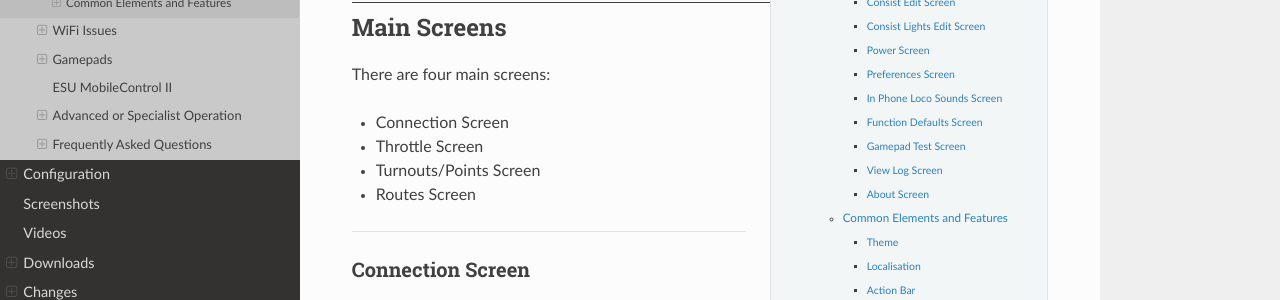
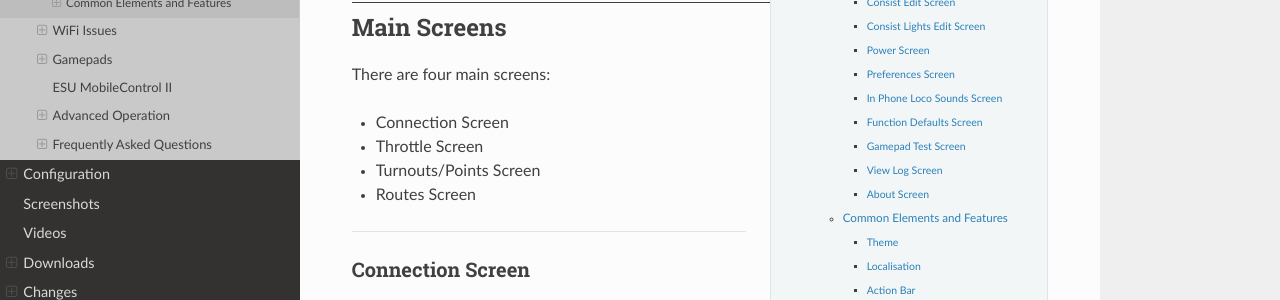
Before and after one commit to flash62au/EngineDriver_Home, a Sphinx documentation site: the page built from docs/operation/interface.rst, in a window 1280 px wide. Shown: the part 471-771 px from the top of the page. Built offline with Sphinx 7.4.7 and the Read the Docs theme 2.0.0, drawn with Linux system fonts in a browser that asks for light colours; comment, search, counter and statistics services are not loaded.

Commit message:
more work on the toc

```diff
--- a/docs/operation/advanced.rst
+++ b/docs/operation/advanced.rst
@@ -1,5 +1,5 @@
 ******************************************
-Advanced or Specialist Operation
+Advanced Operation
 ******************************************
 
 .. meta::
--- a/docs/operation/interface.rst
+++ b/docs/operation/interface.rst
@@ -6,10 +6,6 @@
    :keywords: user interface ui
 
 .. include:: ../include.rst
-
-.. toctree::
-    :hidden:
-    :maxdepth: 1
 
 .. sidebar::
 
```
